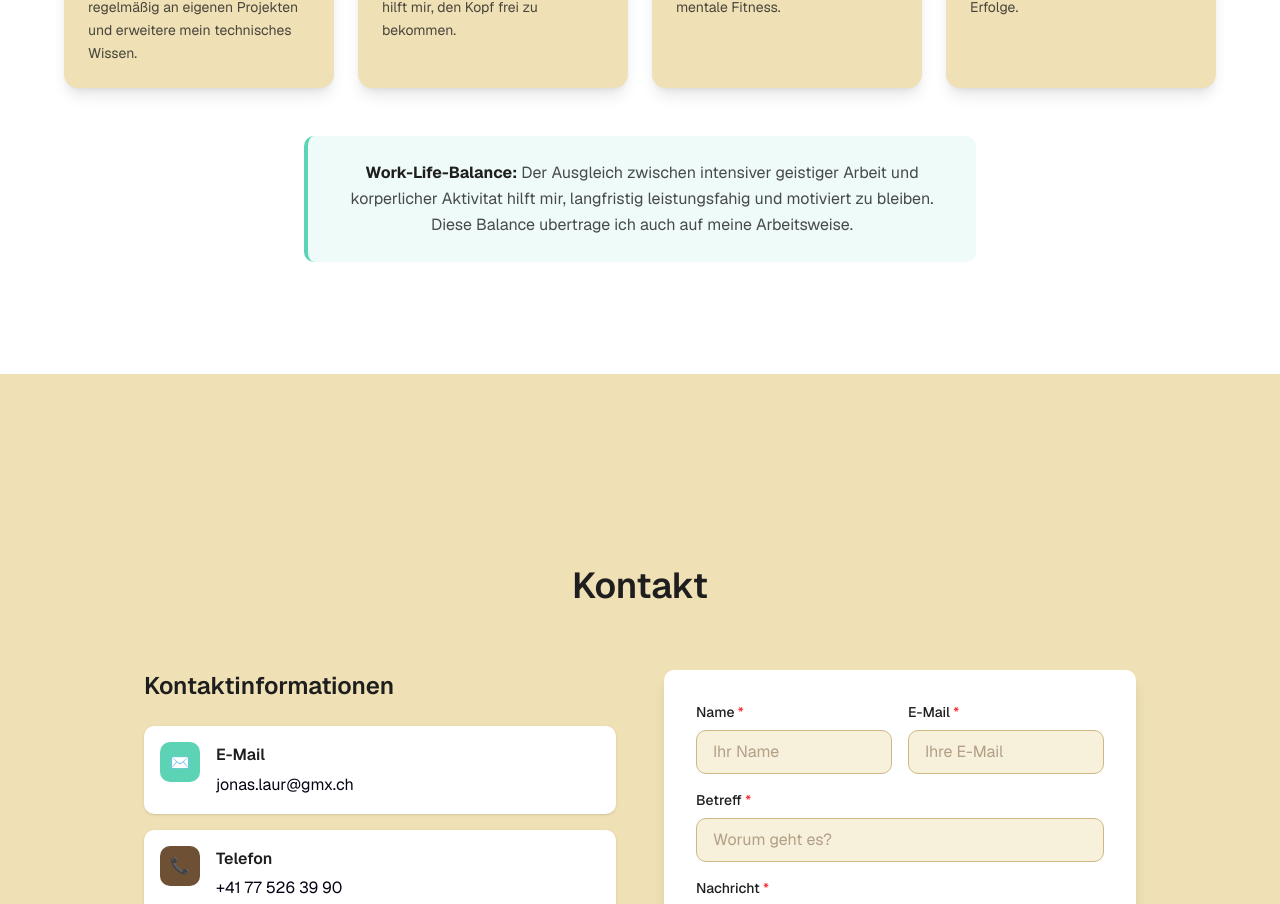
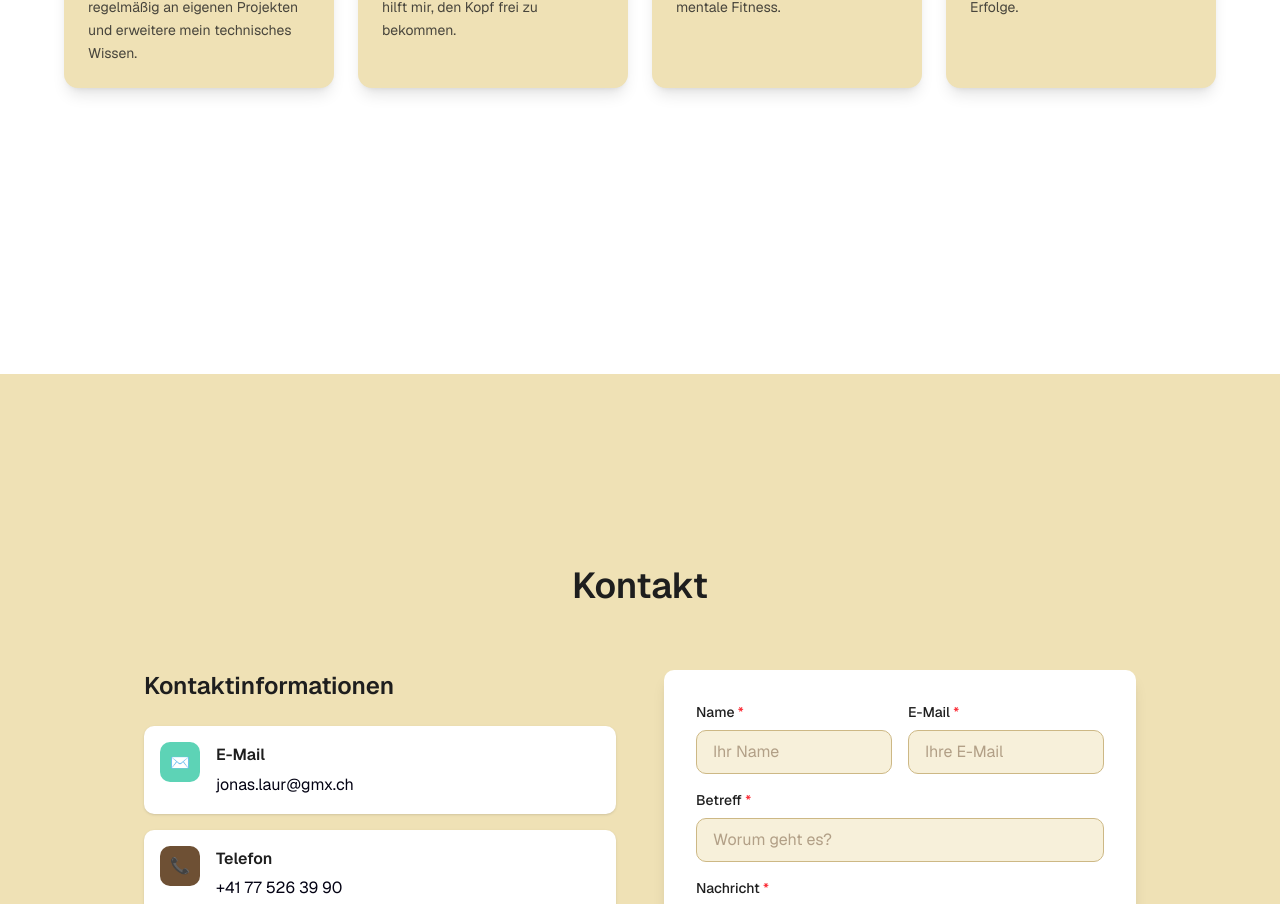
Before and after one commit to im24b-laurj/portfolio_jonas_laur, a Next.js app: page / in a window 1280 px wide. Shown: the part 3752-4656 px from the top of the page. Built offline with nearby package versions, Linux system fonts and the light colour scheme.

Commit message:
Final changes

```diff
--- a/src/components/Interests.tsx
+++ b/src/components/Interests.tsx
@@ -39,10 +39,10 @@ export default function Interests() {
           ))}
         </div>
 
-        {/* Work-Life Balance Message */}
-        <div className="mt-12 max-w-2xl mx-auto text-center bg-[#5dd3b6]/10 dark:bg-[#5dd3b6]/20 border-l-4 border-[#5dd3b6] p-6 rounded-lg">
-          <p className="text-[#1e1e1e]/80 dark:text-white/80 leading-relaxed">
-            <strong className="text-[#1e1e1e] dark:text-white">Work-Life-Balance:</strong> Der Ausgleich zwischen
+        {/* Work-Life Balance Message Planner (Invisible to preserve layout) */}
+        <div className="mt-12 max-w-2xl mx-auto text-center p-6 invisible">
+          <p className="leading-relaxed">
+            <strong>Work-Life-Balance:</strong> Der Ausgleich zwischen
             intensiver geistiger Arbeit und korperlicher Aktivitat hilft mir, langfristig leistungsfahig
             und motiviert zu bleiben. Diese Balance ubertrage ich auch auf meine Arbeitsweise.
           </p>
```
